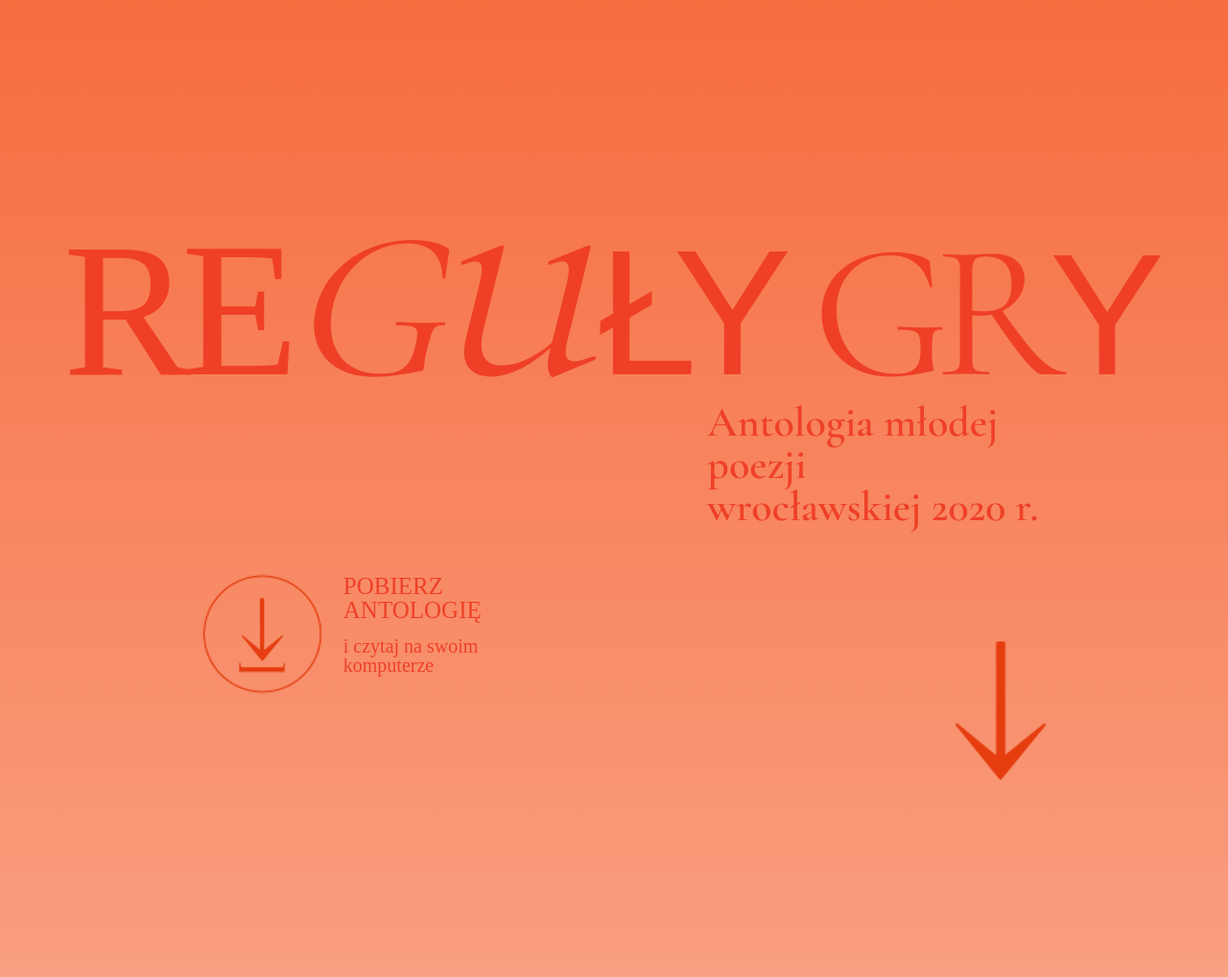
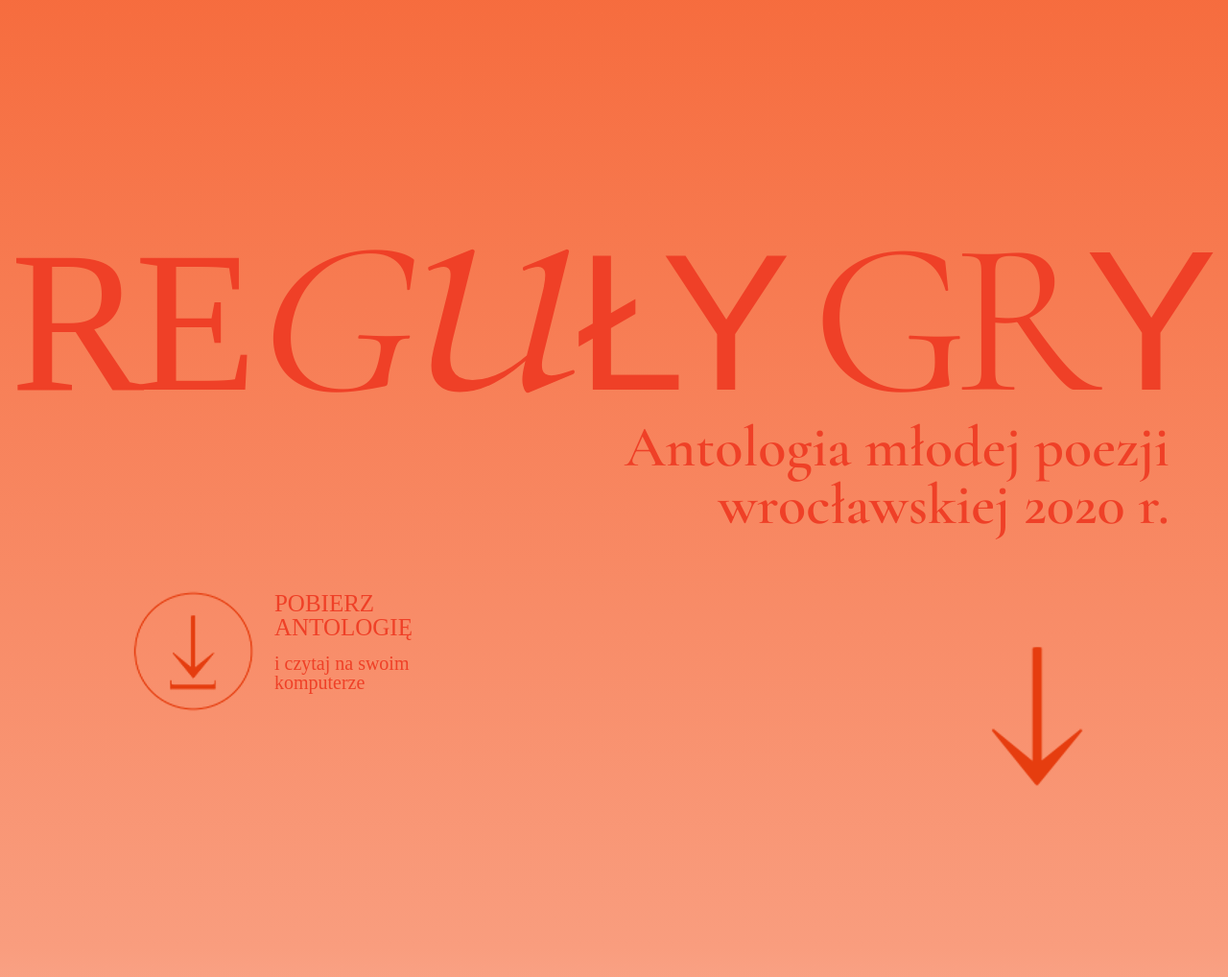
Before and after one commit to Ofey521/AMP, a Django app: page / in a window 1280 px wide. Shown: the part 719-1737 px from the top of the page at 96% size. Run offline with Django 3.2, Linux system fonts and the light colour scheme; some libraries are stand-ins or nearby versions; some web fonts are replaced.

Commit message:
Wystylizowanie main i x_large

```diff
--- a/static/css/main.css
+++ b/static/css/main.css
@@ -178,7 +178,7 @@
 }
 
 .g-text {
-  font-size: 300px;
+  font-size: 296px;
   color: #ef4027;
   letter-spacing: -12px;
   font-family: 'Cormorant Garamond', serif;
@@ -193,7 +193,7 @@
 }
 
 .ly-text {
-  font-size: 270px;
+  font-size: 261px;
   padding-right: 40px;
   color: #ef4027;
   font-family: 'acumin-pro', sans-serif;
@@ -202,7 +202,7 @@
 }
 
 .gr-text {
-  font-size: 300px;
+  font-size: 295px;
   color: #ef4027;
   font-family: 'Cormorant Garamond', serif;
   letter-spacing: -25px;
@@ -506,8 +506,9 @@
 
 .author {
   text-align: left;
+  padding-top:155px;
   color: #ef4027;
-  font-size: 24px;
+  font-size: 23px;
   font-family: 'Cormorant Garamond', serif;
 }
 
--- a/static/css/medium.css
+++ b/static/css/medium.css
@@ -41,7 +41,7 @@
 
 #aboutus-hero .jumbotron .autorzy{
 
-  font-size:27px;
+  font-size: 27px;
 }
 #myDIV p{
   font-size: 30px
@@ -54,7 +54,7 @@
   padding-top: 105px;
 }
 
-p.for_author{
+.for_author{
   font-size: 17px;
 }
 .author{
--- a/static/css/small.css
+++ b/static/css/small.css
@@ -66,7 +66,7 @@
   padding-right: 60px;
 }
 
-p.for_author{
+.for_author{
   font-size: 17px;
 }
 .author{
--- a/static/css/x_large.css
+++ b/static/css/x_large.css
@@ -1,30 +1,29 @@
 .re-text {
-    font-size: 200px;
+    font-size: 209px;
     letter-spacing: -10px;
 
   }
 
   .g-text {
-    font-size: 220px;
+    font-size: 229px;
 
   }
   .u-text{
-    font-size: 340px;
+    font-size: 370px;
 
 
   }
   .ly-text {
-    font-size: 185px;
+    font-size: 203px;
   }
 
   .gr-text {
-    font-size: 200px;
+    font-size: 227px;
     letter-spacing: -15px;
-
   }
 
   .y-text {
-    font-size: 180px;
+    font-size: 207px;
   }
 
   .download_antol_up{
@@ -34,6 +33,8 @@
       font-size: 20px;
   }
   .ant{
-    font-size: 44px;
-    padding-left: 175px;
+    font-size: 60px;
+    padding-left: 150px;
+    padding-right: 0px;
+    text-align: right;
   }
--- a/templates/strona_amp/index.html
+++ b/templates/strona_amp/index.html
@@ -71,7 +71,7 @@
 
                 <div class="os-animation" data-animation='fadeIn' data-delay='.5s'>
                     <div class="row">
-                        <div class="col-lg-5 col-md-5 col-sm-5">
+                        <div class="col-lg-4 col-md-4 col-sm-4">
                             <div class="leftArrow">
                                 <div class="row">
                                     <div class="col-lg-6 col-md-6 col-sm-6 nopading">
@@ -88,7 +88,7 @@
                                 </div>
                             </div>
                         </div>
-                        <div class="col-lg-7 col-md-7 col-sm-7">
+                        <div class="col-lg-8 col-md-8 col-sm-8">
                             <div class="ant">
                                 <span><strong>Antologia młodej poezji</strong></span>
                                 <br>
@@ -227,7 +227,7 @@
         <div class="jumbotron jumbotron-fluid">
 
             <div class="wrapper row text-center contact-us">
-                <div class="contact-item col-sm-4 col-md-4 col-lg-4 order-1 order-lg-1">
+                <div class="contact-item col-sm-4 col-md-4 col-lg-5 order-1 order-lg-1">
                     <br><br>
                     <h3>Dla autorów</h3>
                     <br>
@@ -238,7 +238,7 @@
                 </div>
 
 
-                <div class="contact-item col-sm-4 col-md-4 col-lg-4 order-1 order-lg-1">
+                <div class="contact-item col-sm-4 col-md-4 col-lg-2 order-1 order-lg-1">
 
                     <div class="social-media">
                         <br><br><br><br>
@@ -251,7 +251,7 @@
                     </div>
                 </div>
 
-                <div class="contact-item col-sm-4 col-lg-4 order-1 order-lg-1">
+                <div class="contact-item col-sm-4 col-lg-5 order-1 order-lg-1">
 
                     <div class="author">
                         <p>
```
